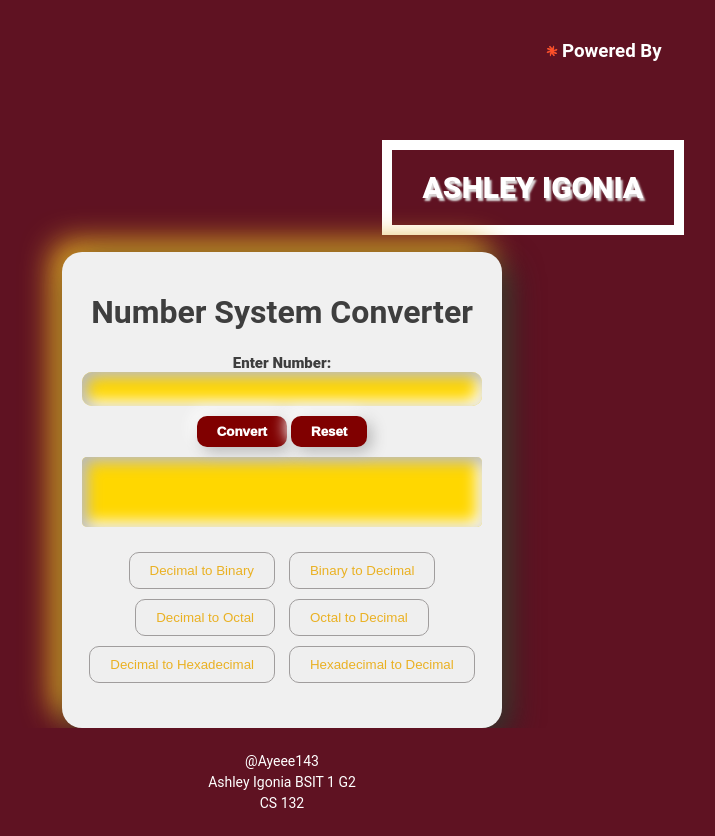
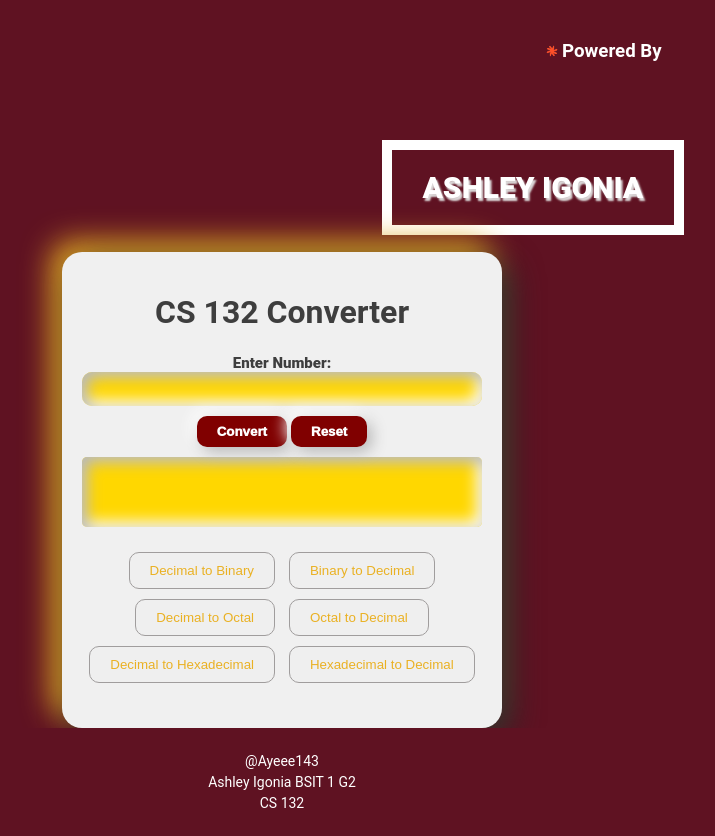
Before and after one commit to ayeee143/Number-System-IGONIA-G2-PC-, a plain HTML site: page index.html in a window 1280 px wide. Shown: the top 836 px of the page, without its empty margins (358-1073 px from the left). Drawn offline with Linux system fonts and the light colour scheme; grey boxes are pictures that could not be loaded.

Commit message:
change name

```diff
--- a/index.html
+++ b/index.html
@@ -24,7 +24,7 @@
     </div>
 
     <div class="container">
-        <h1>Number System Converter</h1>
+        <h1>CS 132 Converter</h1>
         <div class="header">
             <div class="name">
                 <span class="name-text"></span>
```
